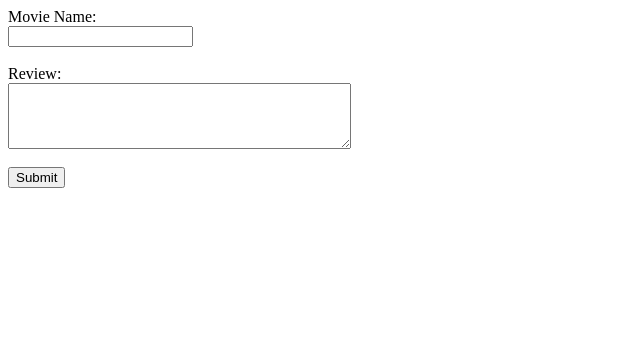
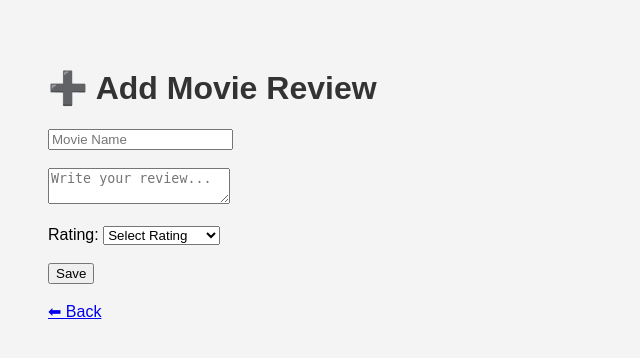
Before and after one commit to wwwatchara2707-2549/movie-review-flask, a Flask app: page /add in a window 1280 px wide. Shown: the top 358 px of the page, without its empty margins (0-640 px from the left). Run offline with Flask 3, Linux system fonts and the light colour scheme.

Commit message:
feat: display rating on movie card

```diff
--- a/app.py
+++ b/app.py
@@ -15,11 +15,13 @@ def add_movie():
     if request.method == "POST":
         name = request.form["name"].strip()
         review = request.form["review"].strip()
+        rating = request.form["rating"]
 
-        if name and review:
+        if name and review and rating:
             movies.append({
                 "name": name,
-                "review": review
+                "review": review,
+                "rating": rating
             })
 
         return redirect("/")
--- a/templates/add.html
+++ b/templates/add.html
@@ -1,9 +1,37 @@
-<form method="POST">
-    <label>Movie Name:</label><br>
-    <input type="text" name="name" required><br><br>
+<!DOCTYPE html>
+<html>
+<head>
+    <title>Add Movie</title>
+    <link rel="stylesheet" href="{{ url_for('static', filename='style.css') }}">
+</head>
 
-    <label>Review:</label><br>
-    <textarea name="review" rows="4" cols="40" required></textarea><br><br>
+<body>
 
-    <button type="submit">Submit</button>
-</form>
+    <h1>➕ Add Movie Review</h1>
+
+    <form method="POST">
+        <input type="text" name="name" placeholder="Movie Name" required>
+        <br><br>
+
+        <textarea name="review" placeholder="Write your review..." required></textarea>
+        <br><br>
+
+        <label>Rating:</label>
+        <select name="rating" required>
+            <option value="">Select Rating</option>
+            <option value="1">⭐ 1</option>
+            <option value="2">⭐⭐ 2</option>
+            <option value="3">⭐⭐⭐ 3</option>
+            <option value="4">⭐⭐⭐⭐ 4</option>
+            <option value="5">⭐⭐⭐⭐⭐ 5</option>
+        </select>
+        <br><br>
+
+        <button type="submit">Save</button>
+    </form>
+
+    <br>
+    <a href="/">⬅ Back</a>
+
+</body>
+</html>
--- a/templates/index.html
+++ b/templates/index.html
@@ -14,6 +14,10 @@
     {% for movie in movies %}
     <div class="movie-card">
         <h3>{{ movie.name }}</h3>
+
+        <!-- ⭐ แสดงคะแนน -->
+        <p><strong>Rating:</strong> {{ movie.rating }} ⭐</p>
+
         <p>{{ movie.review }}</p>
 
         <form action="/delete/{{ loop.index0 }}"
```
